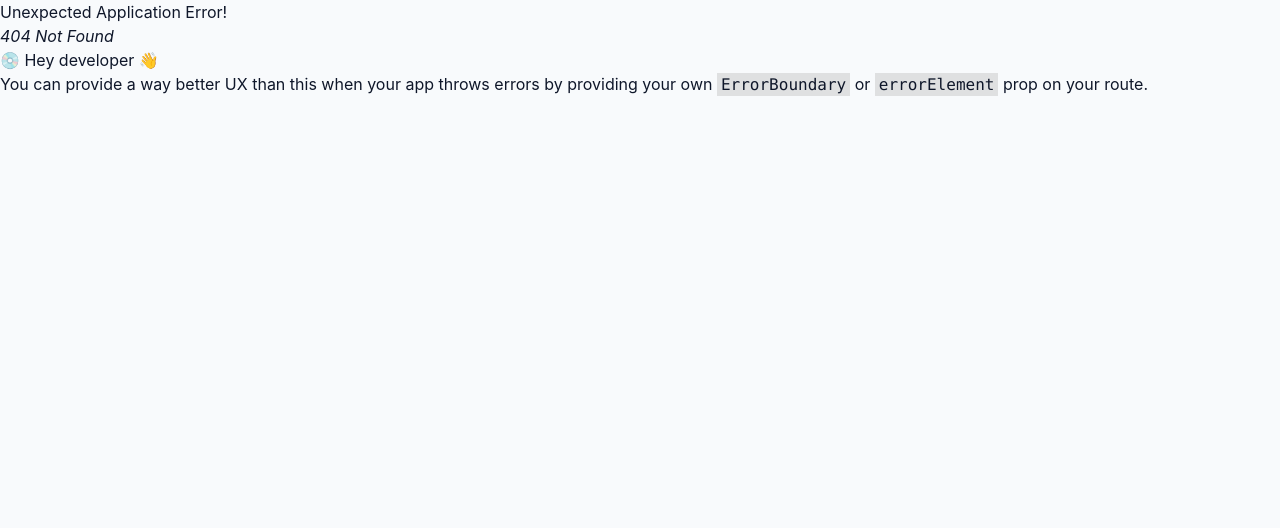
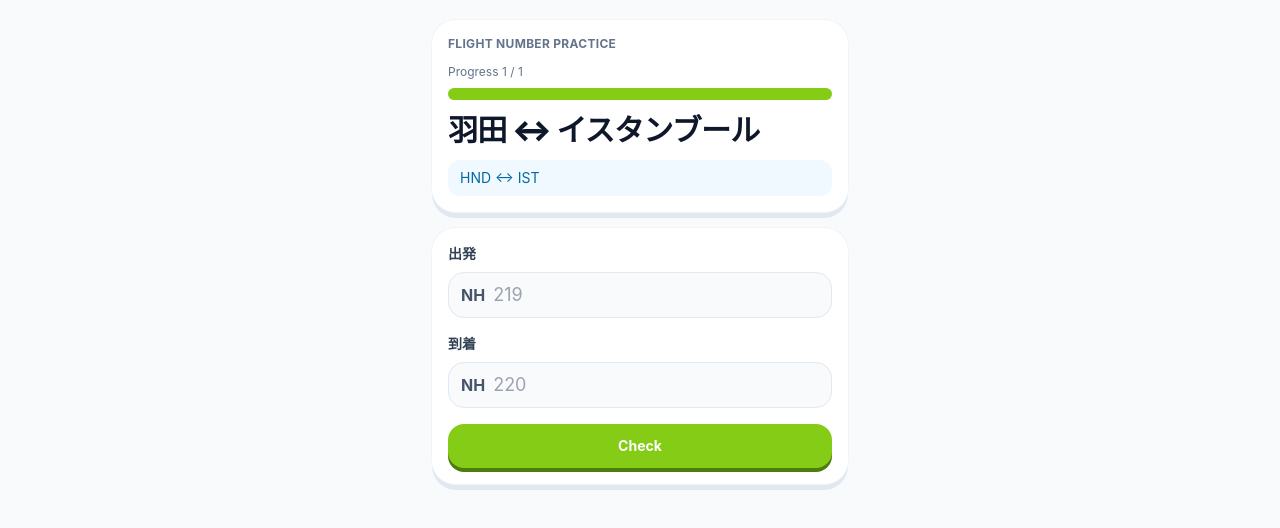
Before and after one commit to rainlin1101/Flight-number, a React (Vite) app: page /quiz in a window 1280 px wide. Before the commit this address had no page. Shown: the top 528 px of the page. Built offline with nearby package versions, Linux system fonts and the light colour scheme.

Commit message:
Revise quiz flow to combined departure/arrival practice (#2)

```diff
--- a/src/components/AppButton.tsx
+++ b/src/components/AppButton.tsx
@@ -6,10 +6,10 @@ interface AppButtonProps extends ButtonHTMLAttributes<HTMLButtonElement> {
 }
 
 const toneClasses: Record<NonNullable<AppButtonProps['tone']>, string> = {
-  primary: 'bg-blue-600 text-white active:bg-blue-700',
-  secondary: 'bg-emerald-600 text-white active:bg-emerald-700',
-  danger: 'bg-rose-600 text-white active:bg-rose-700',
-  neutral: 'bg-slate-100 text-slate-800 active:bg-slate-200',
+  primary: 'bg-lime-500 text-white shadow-[0_4px_0_0_#4d7c0f] active:translate-y-[2px] active:shadow-[0_2px_0_0_#4d7c0f]',
+  secondary: 'bg-sky-500 text-white shadow-[0_4px_0_0_#0369a1] active:translate-y-[2px] active:shadow-[0_2px_0_0_#0369a1]',
+  danger: 'bg-rose-500 text-white shadow-[0_4px_0_0_#be123c] active:translate-y-[2px] active:shadow-[0_2px_0_0_#be123c]',
+  neutral: 'bg-white text-slate-700 ring-1 ring-slate-200 shadow-[0_3px_0_0_#e2e8f0] active:translate-y-[2px] active:shadow-[0_1px_0_0_#e2e8f0]',
 };
 
 export function AppButton({
@@ -22,7 +22,7 @@ export function AppButton({
   const resolvedTone = tone ?? 'primary';
   return (
     <button
-      className={`rounded-xl px-4 py-3 text-sm font-semibold transition disabled:cursor-not-allowed disabled:opacity-60 ${toneClasses[resolvedTone]} ${fullWidth ? 'w-full' : ''} ${className ?? ''}`}
+      className={`rounded-2xl px-4 py-3 text-sm font-bold transition disabled:cursor-not-allowed disabled:opacity-60 ${toneClasses[resolvedTone]} ${fullWidth ? 'w-full' : ''} ${className ?? ''}`}
       {...props}
     >
       {children}
--- a/src/components/Card.tsx
+++ b/src/components/Card.tsx
@@ -1,5 +1,5 @@
 import type { PropsWithChildren } from 'react';
 
 export function Card({ children }: PropsWithChildren) {
-  return <section className="rounded-2xl bg-white p-4 shadow-sm ring-1 ring-slate-100">{children}</section>;
+  return <section className="rounded-3xl bg-white p-4 shadow-[0_6px_0_0_#e2e8f0] ring-1 ring-slate-100">{children}</section>;
 }
--- a/src/main.tsx
+++ b/src/main.tsx
@@ -15,7 +15,7 @@ const router = createBrowserRouter([
     element: <RootLayout />,
     children: [
       { index: true, element: <HomePage /> },
-      { path: 'quiz/:mode', element: <QuizPage /> },
+      { path: 'quiz', element: <QuizPage /> },
       { path: 'result', element: <ResultPage /> },
       { path: 'wrong-book', element: <WrongBookPage /> },
       { path: 'guide', element: <PatternGuidePage /> },
--- a/src/pages/HomePage.tsx
+++ b/src/pages/HomePage.tsx
@@ -2,7 +2,7 @@ import { Link, useNavigate } from 'react-router-dom';
 import { Card } from '../components/Card';
 import { AppButton } from '../components/AppButton';
 import { STORAGE_KEYS } from '../utils';
-import type { QuizMode, ScoreSummary } from '../types';
+import type { ScoreSummary } from '../types';
 
 function getLastScore(): ScoreSummary | null {
   const raw = localStorage.getItem(STORAGE_KEYS.lastScore);
@@ -17,32 +17,24 @@ function getLastScore(): ScoreSummary | null {
   }
 }
 
-function modeText(mode: QuizMode): string {
-  return mode === 'departure' ? 'Departure Practice' : 'Return Practice';
-}
-
 export function HomePage() {
   const navigate = useNavigate();
   const lastScore = getLastScore();
-
-  function goQuiz(mode: QuizMode) {
-    localStorage.setItem(STORAGE_KEYS.recentMode, mode);
-    navigate(`/quiz/${mode}`);
+  function goQuiz() {
+    localStorage.setItem(STORAGE_KEYS.recentMode, 'both');
+    navigate('/quiz');
   }
 
   return (
     <div className="space-y-4">
       <header className="space-y-2 py-2">
-        <h1 className="text-2xl font-bold">ANA Flight Number Practice</h1>
+        <h1 className="text-2xl font-bold">ANA Flight Number Practice（HND）</h1>
         <p className="text-sm text-slate-600">Japanese destination → ANA flight number</p>
       </header>
 
       <Card>
         <div className="space-y-3">
-          <AppButton onClick={() => goQuiz('departure')}>Departure Practice</AppButton>
-          <AppButton tone="secondary" onClick={() => goQuiz('return')}>
-            Return Practice
-          </AppButton>
+          <AppButton onClick={goQuiz}>便名練習</AppButton>
           <Link to="/wrong-book">
             <AppButton tone="neutral">Wrong Book</AppButton>
           </Link>
@@ -56,7 +48,6 @@ export function HomePage() {
         <h2 className="mb-2 text-sm font-semibold text-slate-700">Recent Score</h2>
         {lastScore ? (
           <div className="space-y-1 text-sm">
-            <p>Mode: {modeText(lastScore.mode)}</p>
             <p>
               Correct: {lastScore.correct}/{lastScore.total}
             </p>
--- a/src/pages/QuizPage.tsx
+++ b/src/pages/QuizPage.tsx
@@ -1,29 +1,33 @@
 import { FormEvent, useMemo, useState } from 'react';
-import { useLocation, useNavigate, useParams } from 'react-router-dom';
+import { useLocation, useNavigate } from 'react-router-dom';
 import entries from '../data/questions.json';
 import { AppButton } from '../components/AppButton';
 import { Card } from '../components/Card';
-import { buildQuestions, getAnswers, isAnswerSetCorrect, modeLabel, normalizeInput, shuffleArray, STORAGE_KEYS } from '../utils';
-import type { FlightEntry, QuizMode, ScoreSummary, WrongBookItem } from '../types';
+import {
+  buildQuestions,
+  getDepartureAnswers,
+  getReturnAnswers,
+  isAnswerSetCorrect,
+  normalizeInput,
+  shuffleArray,
+  STORAGE_KEYS,
+} from '../utils';
+import type { FlightEntry, QuizQuestion, ScoreSummary, WrongBookItem } from '../types';
 
 interface QuizState {
-  mode: QuizMode;
   current: number;
   correctCount: number;
-  wrongItems: WrongBookItem[];
+}
+
+interface QuizPageState {
+  customQuestions?: QuizQuestion[];
 }
 
 const typedEntries = entries as FlightEntry[];
 
-interface QuizPageState {
-  customQuestions?: { destination: string; entries: FlightEntry[] }[];
-}
-
 export function QuizPage() {
-  const params = useParams();
   const navigate = useNavigate();
   const location = useLocation();
-  const mode = params.mode === 'return' ? 'return' : 'departure';
   const pageState = location.state as QuizPageState | undefined;
 
   const questions = useMemo(() => {
@@ -41,30 +45,41 @@ export function QuizPage() {
   }, [pageState?.customQuestions]);
 
   const [quizState, setQuizState] = useState<QuizState>({
-    mode,
     current: 0,
     correctCount: 0,
-    wrongItems: [],
   });
-  const [inputs, setInputs] = useState<string[]>(Array(questions[0]?.entries.length ?? 1).fill(''));
+
+  const question = questions[quizState.current];
+
+  const [departureInputs, setDepartureInputs] = useState<string[]>(
+    Array(question?.entries.length ?? 1).fill(''),
+  );
+  const [returnInputs, setReturnInputs] = useState<string[]>(Array(question?.entries.length ?? 1).fill(''));
   const [submitted, setSubmitted] = useState(false);
   const [isCorrect, setIsCorrect] = useState<boolean | null>(null);
-
-  const question = questions[quizState.current];
 
   if (!question) {
     return <Card>No questions available.</Card>;
   }
 
-  const expectedAnswers = getAnswers(question.entries, quizState.mode);
-  const routes = question.entries.map((entry) =>
-    quizState.mode === 'departure' ? entry.route : entry.return_route,
-  );
+  const departureAnswers = getDepartureAnswers(question.entries);
+  const returnAnswers = getReturnAnswers(question.entries);
+
+  const routeCodes = question.entries.map((entry) => {
+    const origin = entry.route.split('-')[0] ?? 'HND';
+    const dest = entry.route.split('-')[1] ?? '';
+    return `${origin} ↔ ${dest}`;
+  });
 
   function submitAnswer(e: FormEvent) {
     e.preventDefault();
-    const normalized = inputs.map(normalizeInput);
-    const correct = isAnswerSetCorrect(expectedAnswers, normalized);
+    const normalizedDeparture = departureInputs.map(normalizeInput);
+    const normalizedReturn = returnInputs.map(normalizeInput);
+
+    const departureCorrect = isAnswerSetCorrect(departureAnswers, normalizedDeparture);
+    const returnCorrect = isAnswerSetCorrect(returnAnswers, normalizedReturn);
+    const correct = departureCorrect && returnCorrect;
+
     setSubmitted(true);
     setIsCorrect(correct);
 
@@ -72,19 +87,14 @@ export function QuizPage() {
       const wrongBookRaw = localStorage.getItem(STORAGE_KEYS.wrongBook);
       const existing = wrongBookRaw ? (JSON.parse(wrongBookRaw) as WrongBookItem[]) : [];
       const item: WrongBookItem = {
-        mode: quizState.mode,
         destination: question.destination,
-        expected: expectedAnswers,
+        expectedDeparture: departureAnswers,
+        expectedReturn: returnAnswers,
         entries: question.entries,
         timestamp: new Date().toISOString(),
       };
-      const deduped = [item, ...existing.filter((record) => !(record.mode === item.mode && record.destination === item.destination))];
+      const deduped = [item, ...existing.filter((record) => record.destination !== item.destination)];
       localStorage.setItem(STORAGE_KEYS.wrongBook, JSON.stringify(deduped));
-
-      setQuizState((prev) => ({
-        ...prev,
-        wrongItems: [...prev.wrongItems, item],
-      }));
       return;
     }
 
@@ -100,7 +110,6 @@ export function QuizPage() {
       const total = questions.length;
       const correct = quizState.correctCount + (isCorrect ? 1 : 0);
       const summary: ScoreSummary = {
-        mode: quizState.mode,
         total,
         correct,
         wrong: total - correct,
@@ -112,17 +121,18 @@ export function QuizPage() {
       navigate('/result', {
         state: {
           summary,
-          mode: quizState.mode,
         },
       });
       return;
     }
 
+    const nextLength = questions[next].entries.length;
     setQuizState((prev) => ({
       ...prev,
       current: next,
     }));
-    setInputs(Array(questions[next].entries.length).fill(''));
+    setDepartureInputs(Array(nextLength).fill(''));
+    setReturnInputs(Array(nextLength).fill(''));
     setSubmitted(false);
     setIsCorrect(null);
   }
@@ -130,33 +140,35 @@ export function QuizPage() {
   const progress = Math.round(((quizState.current + 1) / questions.length) * 100);
 
   return (
-    <div className="space-y-4">
+    <div className="space-y-4 pb-4">
       <Card>
         <div className="space-y-3">
-          <p className="text-xs font-semibold uppercase tracking-wide text-slate-500">{modeLabel(quizState.mode)}</p>
+          <p className="text-xs font-bold uppercase tracking-wide text-slate-500">Flight Number Practice</p>
           <div>
             <p className="text-xs text-slate-500">
               Progress {quizState.current + 1} / {questions.length}
             </p>
-            <div className="mt-2 h-2 rounded-full bg-slate-100">
-              <div className="h-2 rounded-full bg-blue-600" style={{ width: `${progress}%` }} />
+            <div className="mt-2 h-3 rounded-full bg-slate-100">
+              <div className="h-3 rounded-full bg-lime-500" style={{ width: `${progress}%` }} />
             </div>
           </div>
-          <h2 className="text-3xl font-bold tracking-tight">{question.destination}</h2>
+          <h2 className="text-3xl font-black tracking-tight">羽田 ↔ {question.destination}</h2>
+          <p className="rounded-xl bg-sky-50 px-3 py-2 text-sm text-sky-700">{routeCodes.join(' / ')}</p>
         </div>
       </Card>
 
       <Card>
-        <form className="space-y-3" onSubmit={submitAnswer}>
-          {inputs.map((value, index) => (
-            <label key={`${question.destination}-${index}`} className="block">
-              <span className="mb-1 block text-xs text-slate-500">Answer {index + 1}</span>
-              <span className="flex items-center rounded-xl border border-slate-200 bg-slate-50 px-3 py-2 focus-within:border-blue-500">
-                <span className="mr-2 font-semibold text-slate-600">NH</span>
+        <form className="space-y-4" onSubmit={submitAnswer}>
+          <div className="space-y-2">
+            <p className="text-sm font-bold text-slate-700">出発</p>
+            {departureInputs.map((value, index) => (
+              <label key={`dep-${question.destination}-${index}`} className="block">
+                <span className="flex items-center rounded-2xl border border-slate-200 bg-slate-50 px-3 py-2 focus-within:border-lime-500">
+                  <span className="mr-2 font-bold text-slate-600">NH</span>
                   <input
                     value={value}
                     onChange={(event) =>
-                    setInputs((prev) => {
+                      setDepartureInputs((prev) => {
                         const next = [...prev];
                         next[index] = event.target.value.replace(/\D/g, '');
                         return next;
@@ -168,21 +180,53 @@ export function QuizPage() {
                       if (event.key === 'Enter' && !submitted) {
                         event.preventDefault();
                         const form = event.currentTarget.form;
-                      if (form) {
-                        form.requestSubmit();
-                      }
+                        if (form) form.requestSubmit();
                       }
                     }}
                     className="w-full bg-transparent text-lg outline-none"
-                  placeholder="861"
+                    placeholder="219"
                     disabled={submitted}
                   />
                 </span>
               </label>
             ))}
+          </div>
+
+          <div className="space-y-2">
+            <p className="text-sm font-bold text-slate-700">到着</p>
+            {returnInputs.map((value, index) => (
+              <label key={`ret-${question.destination}-${index}`} className="block">
+                <span className="flex items-center rounded-2xl border border-slate-200 bg-slate-50 px-3 py-2 focus-within:border-sky-500">
+                  <span className="mr-2 font-bold text-slate-600">NH</span>
+                  <input
+                    value={value}
+                    onChange={(event) =>
+                      setReturnInputs((prev) => {
+                        const next = [...prev];
+                        next[index] = event.target.value.replace(/\D/g, '');
+                        return next;
+                      })
+                    }
+                    inputMode="numeric"
+                    pattern="[0-9]*"
+                    onKeyDown={(event) => {
+                      if (event.key === 'Enter' && !submitted) {
+                        event.preventDefault();
+                        const form = event.currentTarget.form;
+                        if (form) form.requestSubmit();
+                      }
+                    }}
+                    className="w-full bg-transparent text-lg outline-none"
+                    placeholder="220"
+                    disabled={submitted}
+                  />
+                </span>
+              </label>
+            ))}
+          </div>
 
           {!submitted ? (
-            <AppButton type="submit">Submit</AppButton>
+            <AppButton type="submit">Check</AppButton>
           ) : (
             <AppButton type="button" onClick={nextQuestion} tone="secondary">
               Next
@@ -192,13 +236,13 @@ export function QuizPage() {
 
         {submitted && (
           <div
-            className={`mt-4 rounded-xl p-3 text-sm ${
+            className={`mt-4 rounded-2xl p-3 text-sm ${
               isCorrect ? 'bg-emerald-50 text-emerald-700' : 'bg-rose-50 text-rose-700'
             }`}
           >
-            <p className="font-semibold">{isCorrect ? 'Correct' : 'Incorrect'}</p>
-            <p className="mt-1">Correct answers: {expectedAnswers.join(', ')}</p>
-            <p className="mt-1 text-xs">Route info: {routes.join(', ')}</p>
+            <p className="font-bold">{isCorrect ? 'Correct' : 'Incorrect'}</p>
+            <p className="mt-1">出発: {departureAnswers.join(', ')}</p>
+            <p className="mt-1">到着: {returnAnswers.join(', ')}</p>
           </div>
         )}
       </Card>
--- a/src/pages/ResultPage.tsx
+++ b/src/pages/ResultPage.tsx
@@ -1,11 +1,10 @@
 import { Link, useLocation, useNavigate } from 'react-router-dom';
 import { AppButton } from '../components/AppButton';
 import { Card } from '../components/Card';
-import type { QuizMode, ScoreSummary } from '../types';
+import type { ScoreSummary } from '../types';
 
 interface ResultState {
   summary: ScoreSummary;
-  mode: QuizMode;
 }
 
 export function ResultPage() {
@@ -26,7 +25,7 @@ export function ResultPage() {
     );
   }
 
-  const { summary, mode } = state;
+  const { summary } = state;
 
   return (
     <div className="space-y-4">
@@ -42,7 +41,7 @@ export function ResultPage() {
 
       <Card>
         <div className="space-y-2">
-          <AppButton onClick={() => navigate(`/quiz/${mode}`)}>Retry</AppButton>
+          <AppButton onClick={() => navigate('/quiz')}>Retry</AppButton>
           <Link to="/wrong-book">
             <AppButton tone="neutral">Review Wrong Book</AppButton>
           </Link>
--- a/src/pages/RootLayout.tsx
+++ b/src/pages/RootLayout.tsx
@@ -1,10 +1,13 @@
-import { Outlet } from 'react-router-dom';
+import { Outlet, useLocation } from 'react-router-dom';
 
 export function RootLayout() {
+  const location = useLocation();
+  const hideFooter = location.pathname.startsWith('/quiz');
+
   return (
     <div className="mx-auto min-h-screen max-w-md bg-slate-50 px-4 py-5 text-slate-900">
       <Outlet />
-      <footer className="mt-10 pb-4 text-center text-xs text-slate-500">Copyright fuzelin</footer>
+      {!hideFooter && <footer className="mt-10 pb-4 text-center text-xs text-slate-500">Copyright FUZELIN</footer>}
     </div>
   );
 }
--- a/src/pages/WrongBookPage.tsx
+++ b/src/pages/WrongBookPage.tsx
@@ -33,7 +33,7 @@ export function WrongBookPage() {
   }
 
   function removeItem(target: WrongBookItem) {
-    const next = items.filter((item) => !(item.mode === target.mode && item.destination === target.destination));
+    const next = items.filter((item) => item.destination !== target.destination);
     sync(next);
   }
 
@@ -42,8 +42,8 @@ export function WrongBookPage() {
   }
 
   function practiceWrong(item: WrongBookItem) {
-    localStorage.setItem(STORAGE_KEYS.recentMode, item.mode);
-    navigate(`/quiz/${item.mode}`, {
+    localStorage.setItem(STORAGE_KEYS.recentMode, 'both');
+    navigate('/quiz', {
       state: {
         customQuestions: [{ destination: item.destination, entries: item.entries }],
       },
@@ -52,11 +52,9 @@ export function WrongBookPage() {
 
   function practiceAllWrong() {
     if (sorted.length === 0) return;
-    const mode = sorted[0].mode;
-    const filtered = sorted.filter((item) => item.mode === mode);
-    navigate(`/quiz/${mode}`, {
+    navigate('/quiz', {
       state: {
-        customQuestions: filtered.map((item) => ({
+        customQuestions: sorted.map((item) => ({
           destination: item.destination,
           entries: item.entries,
         })),
@@ -77,10 +75,10 @@ export function WrongBookPage() {
         </Card>
       ) : (
         sorted.map((item) => (
-          <Card key={`${item.mode}-${item.destination}`}>
+          <Card key={item.destination}>
             <p className="text-lg font-semibold">{item.destination}</p>
-            <p className="mt-1 text-xs text-slate-500">Mode: {item.mode === 'departure' ? 'Departure' : 'Return'}</p>
-            <p className="mt-1 text-sm">Answers: {item.expected.join(', ')}</p>
+            <p className="mt-1 text-sm">出発: {item.expectedDeparture.join(', ')}</p>
+            <p className="mt-1 text-sm">到着: {item.expectedReturn.join(', ')}</p>
             <div className="mt-3 flex gap-2">
               <AppButton fullWidth={false} className="flex-1" onClick={() => practiceWrong(item)}>
                 Practice
--- a/src/utils.ts
+++ b/src/utils.ts
@@ -1,4 +1,4 @@
-import type { FlightEntry, QuizMode, QuizQuestion } from './types';
+import type { FlightEntry, QuizQuestion } from './types';
 
 export const STORAGE_KEYS = {
   wrongBook: 'ana_flight_quiz_wrong_book',
@@ -21,10 +21,12 @@ export function normalizeInput(value: string): string {
   return numeric ? `NH${numeric}` : '';
 }
 
-export function getAnswers(entries: FlightEntry[], mode: QuizMode): string[] {
-  return entries.map((entry) =>
-    mode === 'departure' ? entry.departure_flight_number : entry.return_flight_number,
-  );
+export function getDepartureAnswers(entries: FlightEntry[]): string[] {
+  return entries.map((entry) => entry.departure_flight_number);
+}
+
+export function getReturnAnswers(entries: FlightEntry[]): string[] {
+  return entries.map((entry) => entry.return_flight_number);
 }
 
 export function buildQuestions(entries: FlightEntry[]): QuizQuestion[] {
@@ -56,7 +58,3 @@ export function isAnswerSetCorrect(expected: string[], inputs: string[]): boolea
 
   return expectedSorted.every((answer, index) => answer === inputSorted[index]);
 }
-
-export function modeLabel(mode: QuizMode): string {
-  return mode === 'departure' ? 'Departure from HND' : 'Return to HND';
-}
```
Also changed, not shown: src/types.ts (+2 -5 lines). Lines whose indentation alone changed are shown as unchanged.
